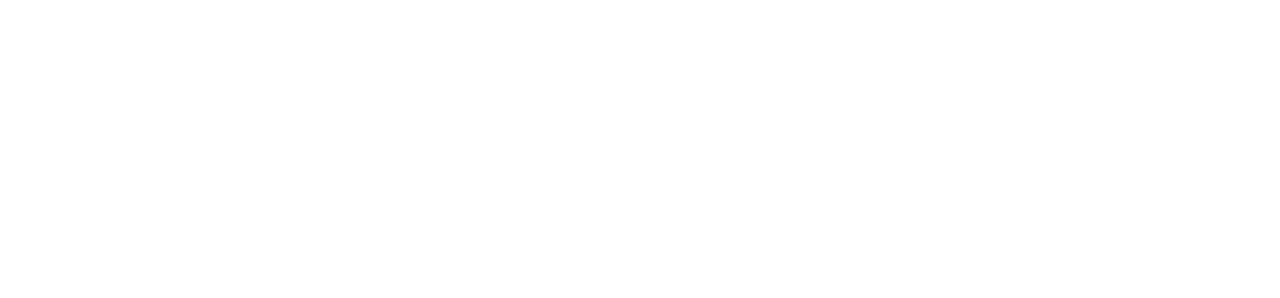
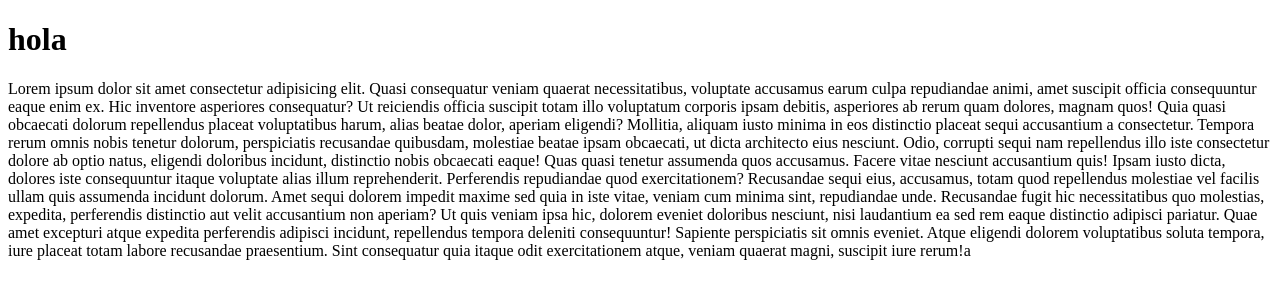
Before and after one commit to alexis2334/git-curso, a plain HTML site: page index.html in a window 1280 px wide. Drawn offline with Linux system fonts and the light colour scheme.

Commit message:
segunda version papi

```diff
--- a/index.html
+++ b/index.html
@@ -4,9 +4,17 @@
     <meta charset="UTF-8">
     <meta http-equiv="X-UA-Compatible" content="IE=edge">
     <meta name="viewport" content="width=device-width, initial-scale=1.0">
-    <title>Document</title>
+    <title>Documentos</title>
 </head>
 <body>
-
+    <h1>hola</h1>
+<p>Lorem ipsum dolor sit amet consectetur adipisicing elit. Quasi consequatur veniam quaerat necessitatibus, voluptate accusamus earum culpa repudiandae animi, amet suscipit officia consequuntur eaque enim ex. Hic inventore asperiores consequatur?
+Ut reiciendis officia suscipit totam illo voluptatum corporis ipsam debitis, asperiores ab rerum quam dolores, magnam quos! Quia quasi obcaecati dolorum repellendus placeat voluptatibus harum, alias beatae dolor, aperiam eligendi?
+Mollitia, aliquam iusto minima in eos distinctio placeat sequi accusantium a consectetur. Tempora rerum omnis nobis tenetur dolorum, perspiciatis recusandae quibusdam, molestiae beatae ipsam obcaecati, ut dicta architecto eius nesciunt.
+Odio, corrupti sequi nam repellendus illo iste consectetur dolore ab optio natus, eligendi doloribus incidunt, distinctio nobis obcaecati eaque! Quas quasi tenetur assumenda quos accusamus. Facere vitae nesciunt accusantium quis!
+Ipsam iusto dicta, dolores iste consequuntur itaque voluptate alias illum reprehenderit. Perferendis repudiandae quod exercitationem? Recusandae sequi eius, accusamus, totam quod repellendus molestiae vel facilis ullam quis assumenda incidunt dolorum.
+Amet sequi dolorem impedit maxime sed quia in iste vitae, veniam cum minima sint, repudiandae unde. Recusandae fugit hic necessitatibus quo molestias, expedita, perferendis distinctio aut velit accusantium non aperiam?
+Ut quis veniam ipsa hic, dolorem eveniet doloribus nesciunt, nisi laudantium ea sed rem eaque distinctio adipisci pariatur. Quae amet excepturi atque expedita perferendis adipisci incidunt, repellendus tempora deleniti consequuntur!
+Sapiente perspiciatis sit omnis eveniet. Atque eligendi dolorem voluptatibus soluta tempora, iure placeat totam labore recusandae praesentium. Sint consequatur quia itaque odit exercitationem atque, veniam quaerat magni, suscipit iure rerum!a<p>
 </body>
 </html>
```
